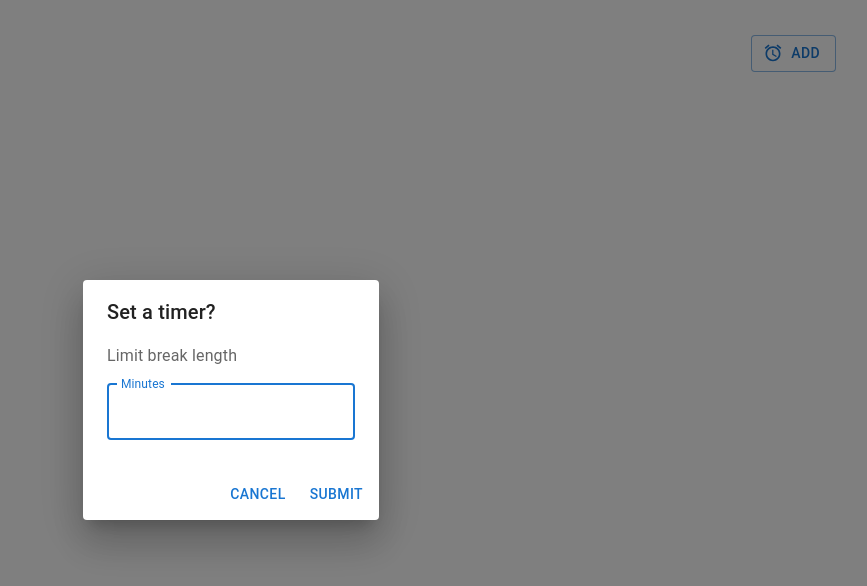
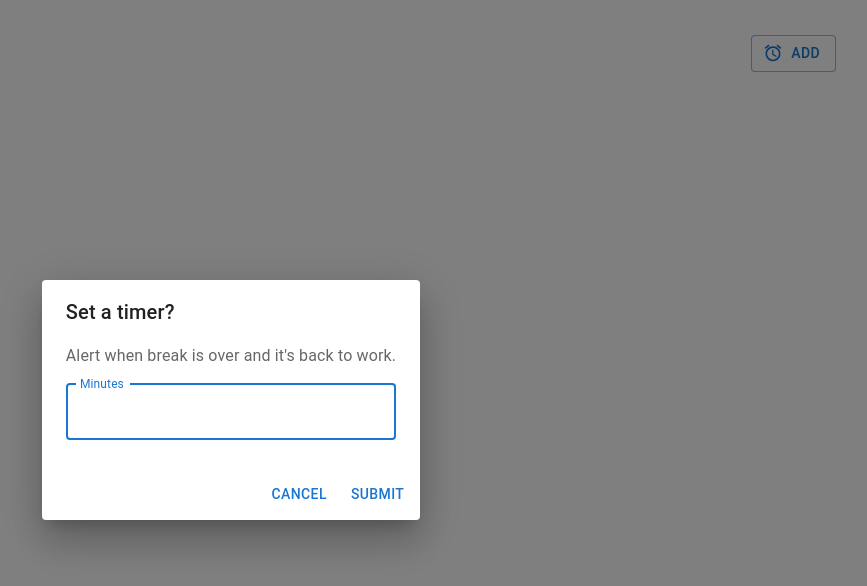
Before and after one commit to wenxin-liu/unwind, a React (Create React App) app: page / in a window 1280 px wide. Both pictures are taken after a click on the button "ADD". Shown: the top 586 px of the page, without its empty margins (409-1276 px from the left). Built offline with nearby package versions, Linux system fonts and the light colour scheme.

Commit message:
Improve add timer dialog content text and turn off input auto complete

```diff
--- a/src/post/FormDialog.js
+++ b/src/post/FormDialog.js
@@ -136,22 +136,39 @@ class FormDialog extends React.Component {
     return (
     <div>
 
-      <Button variant="outlined" color="primary" id="timer" startIcon={<AlarmIcon/>}  onClick={this.handleClickOpen}>
+      <Button
+        variant="outlined"
+        color="primary"
+        id="timer"
+        startIcon={<AlarmIcon/>}
+        onClick={this.handleClickOpen}>
         {this.state.buttonMessage}
       </Button>
 
       <Dialog open={this.state.open} onClose={this.handleClose}>
         <DialogTitle>Set a timer?</DialogTitle>
+
         <DialogContent>
           <DialogContentText>
-            Limit break length
+            Alert when break is over and it's back to work.
           </DialogContentText>
-          <TextField autoFocus="autoFocus" margin="normal" id="outlined-helperText" label="Minutes" onChange={this.handleChange} name="inputMinutes"/>
+
+          <TextField
+            autoFocus
+            fullWidth
+            autoComplete="off"
+            margin="normal"
+            id="outlined-helperText"
+            label="Minutes"
+            onChange={this.handleChange}
+            name="inputMinutes"/>
         </DialogContent>
+
         <DialogActions>
           <Button onClick={this.handleClose}>Cancel</Button>
           <Button onClick={this.startTimer}>Submit</Button>
         </DialogActions>
+
       </Dialog>
 
     </div>);
```
